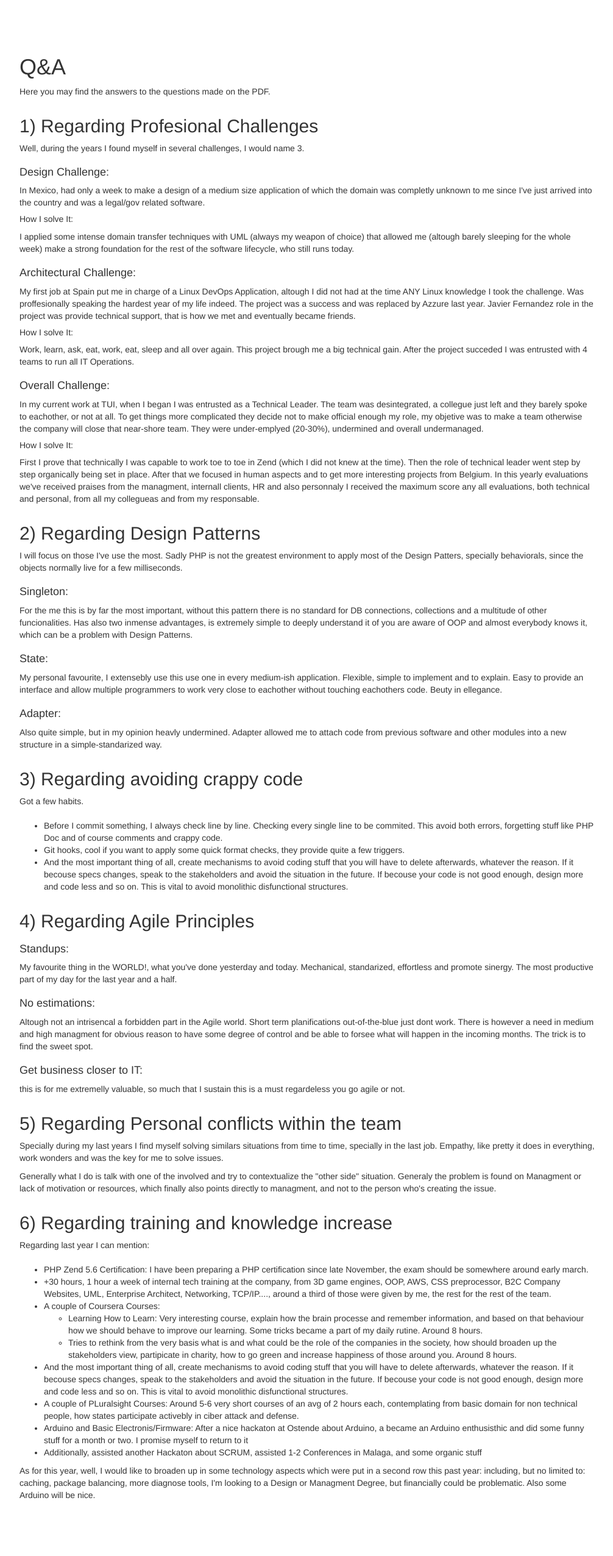
After one commit to jferrero/insided, a Yii app: template views/site/questions.php in a window 1280 px wide. The commit adds this page. Shown: the whole page at 61% size, without its empty margins (38-1044 px from the left). Run offline with PHP 8.4 and a stand-in for Yii, Linux system fonts and the light colour scheme; the template is opened without the code that fills it, so the values that code supplies are empty; some libraries are stand-ins or nearby versions.

Commit message:
some coments, added during launch, also some minor stuff regarding navigation

```diff
--- a/views/layouts/main.php
+++ b/views/layouts/main.php
@@ -37,8 +37,7 @@ AppAsset::register($this);
         'options' => ['class' => 'navbar-nav navbar-right'],
         'items' => [
             ['label' => 'Home', 'url' => ['/site/index']],
-            ['label' => 'About', 'url' => ['/site/about']],
-            ['label' => 'Contact', 'url' => ['/site/contact']],
+            ['label' => 'Q&A', 'url' => ['/site/questions']],/*
             Yii::$app->user->isGuest ? (
                 ['label' => 'Login', 'url' => ['/site/login']]
             ) : (
@@ -50,7 +49,7 @@ AppAsset::register($this);
                 )
                 . Html::endForm()
                 . '</li>'
-            )
+            )*/
         ],
     ]);
     NavBar::end();
--- /dev/null
+++ b/views/site/questions.php
@@ -0,0 +1,161 @@
+<?php
+
+/* @var $this yii\web\View */
+
+use yii\helpers\Html;
+
+$this->title = 'Q&A';
+$this->params['breadcrumbs'][] = $this->title;
+?>
+<div class="site-about">
+    <h1><?= Html::encode($this->title) ?></h1>
+
+    <p>
+        Here you may find the answers to the questions made on the PDF.
+    </p>
+
+
+    <div class="body-content">
+
+        <div class="row">
+            <div class="col-lg-10">
+                <h2>1) Regarding Profesional Challenges</h2>
+
+                <p>Well, during the years I found myself in several challenges, I would name 3.</p>
+
+                <p style="margin: 20px">
+					<h4>Design Challenge:</h4>
+
+					In Mexico, had only a week to make a design of a medium size application of which the domain was completly unknown to me since I've just arrived into the country and was a legal/gov related software.
+
+                    <h5>How I solve It:</h5>
+
+					I applied some intense domain transfer techniques with UML (always my weapon of choice) that allowed me (altough barely sleeping for the whole week) make a strong foundation for the rest of the software lifecycle, who still runs today.
+
+				</p>
+				<p style="margin: 20px">
+					<h4>Architectural Challenge:</h4>
+
+					My first job at Spain put me in charge of a Linux DevOps Application, altough I did not had at the time ANY Linux knowledge I took the challenge. Was proffesionally speaking the hardest year of my life indeed. The project was a success and was replaced by Azzure last year. Javier Fernandez role in the project was provide technical support, that is how we met and eventually became friends.
+
+                    <h5>How I solve It:</h5>
+
+                    Work, learn, ask, eat, work, eat, sleep and all over again. This project brough me a big technical gain. After the project succeded I was entrusted with 4 teams to run all IT Operations.
+
+				</p>
+
+                <p style="margin: 20px">
+                    <h4>Overall Challenge:</h4>
+
+                    In my current work at TUI, when I began I was entrusted as a Technical Leader. The team was desintegrated, a collegue just left and they barely spoke to eachother, or not at all. To get things more complicated they decide not to make official enough my role, my objetive was to make a team otherwise the company will close that near-shore team. They were under-emplyed (20-30%), undermined and overall undermanaged.
+
+                    <h5>How I solve It:</h5>
+
+                    First I prove that technically I was capable to work toe to toe in Zend (which I did not knew at the time). Then the role of technical leader went step by step organically being set in place. After that we focused in human aspects and to get more interesting projects from Belgium. In this yearly evaluations we've received praises from the managment, internall clients, HR and also personnaly I received the maximum score any all evaluations, both technical and personal, from all my collegueas and from my responsable.
+
+                </p>
+            </div>
+            <div class="col-lg-10">
+                <h2>2) Regarding Design Patterns</h2>
+
+                <p>I will focus on those I've use the most. Sadly PHP is not the greatest environment to apply most of the Design Patters, specially behaviorals, since the objects normally live for a few milliseconds.
+</p>
+
+                <p style="margin: 20px">
+                    <h4>Singleton:</h4>
+
+                    For the me this is by far the most important, without this pattern there is no standard for DB connections, collections and a multitude of other funcionalities. Has also two inmense advantages, is extremely simple to deeply understand it of you are aware of OOP and almost everybody knows it, which can be a problem with Design Patterns.
+                </p>
+                <p style="margin: 20px">
+                    <h4>State:</h4>
+
+                    My personal favourite, I extensebly use this use one in every medium-ish application. Flexible, simple to implement and to explain. Easy to provide an interface and allow multiple programmers to work very close to eachother without touching eachothers code. Beuty in ellegance.
+
+                </p>
+
+                <p style="margin: 20px">
+                    <h4>Adapter:</h4>
+
+                    Also quite simple, but in my opinion heavly undermined. Adapter allowed me to attach code from previous software and other modules into a new structure in a simple-standarized way.
+
+                </p>
+            </div>
+
+            <div class="col-lg-10">
+                <h2>3) Regarding avoiding crappy code</h2>
+
+                <p>Got a few habits.</p>
+
+                <p style="margin: 20px">
+
+                    <ul>
+                        <li>Before I commit something, I always check line by line. Checking every single line to be commited. This avoid both errors, forgetting stuff like PHP Doc and of course comments and crappy code.</li>
+                        <li>Git hooks, cool if you want to apply some quick format checks, they provide quite a few triggers.</li>
+                        <li>And the most important thing of all, create mechanisms to avoid coding stuff that you will have to delete afterwards, whatever the reason. If it becouse specs changes, speak to the stakeholders and avoid the situation in the future. If becouse your code is not good enough, design more and code less and so on. This is vital to avoid monolithic disfunctional structures.</li>
+                    </ul>
+                </p>
+
+            </div>
+
+            <div class="col-lg-10">
+                <h2>4) Regarding Agile Principles</h2>
+
+                <p style="margin: 20px">
+                    <h4>Standups:</h4>
+
+                    My favourite thing in the WORLD!, what you've done yesterday and today. Mechanical, standarized, effortless and promote sinergy. The most productive part of my day for the last year and a half.
+                </p>
+                <p style="margin: 20px">
+                    <h4>No estimations:</h4>
+
+                    Altough not an intrisencal a forbidden part in the Agile world. Short term planifications out-of-the-blue just dont work. There is however a need in medium and high managment for obvious reason to have some degree of control and be able to forsee what will happen in the incoming months. The trick is to find the sweet spot.
+
+                </p>
+
+                <p style="margin: 20px">
+                    <h4>Get business closer to IT:</h4>
+
+                    this is for me extremelly valuable, so much that I sustain this is a must regardeless you go agile or not.
+
+                </p>
+
+            </div>
+
+            <div class="col-lg-10">
+                <h2>5) Regarding Personal conflicts within the team</h2>
+
+                <p>Specially during my last years I find myself solving similars situations from time to time, specially in the last job. Empathy, like pretty it does in everything, work wonders and was the key for me to solve issues. </p>
+
+                <p>Generally what I do is talk with one of the involved and try to contextualize the "other side" situation. Generaly the problem is found on Managment or lack of motivation or resources, which finally also points directly to managment, and not to the person who's creating the issue.</p>
+
+            </div>
+
+            <div class="col-lg-10">
+                <h2>6) Regarding training and knowledge increase</h2>
+
+                <p>Regarding last year I can mention:</p>
+
+                <p style="margin: 20px">
+                    <ul>
+                        <li>PHP Zend 5.6 Certification: I have been preparing a PHP certification since late November, the exam should be somewhere around early march.</li>
+                        <li>+30 hours, 1 hour a week of internal tech training at the company, from 3D game engines, OOP, AWS, CSS preprocessor, B2C Company Websites, UML, Enterprise Architect, Networking, TCP/IP...., around a third of those were given by me, the rest for the rest of the team.</li>
+                        <li>A couple of Coursera Courses:
+                            <ul>
+                                <li>Learning How to Learn: Very interesting course, explain how the brain processe and remember information, and based on that behaviour how we should behave to improve our learning. Some tricks became a part of my daily rutine. Around 8 hours.</li>
+                                <li>Tries to rethink from the very basis what is and what could be the role of the companies in the society, how should broaden up the stakeholders view, partipicate in charity, how to go green and increase happiness of those around you. Around 8 hours.</li>
+
+                            </ul>
+                        <li>And the most important thing of all, create mechanisms to avoid coding stuff that you will have to delete afterwards, whatever the reason. If it becouse specs changes, speak to the stakeholders and avoid the situation in the future. If becouse your code is not good enough, design more and code less and so on. This is vital to avoid monolithic disfunctional structures.</li>
+                        <li>A couple of PLuralsight Courses: Around 5-6 very short courses of an avg of 2 hours each, contemplating from basic domain for non technical people, how states participate activebly in ciber attack and defense.</li>
+                        <li>Arduino and Basic Electronis/Firmware: After a nice hackaton at Ostende about Arduino, a became an Arduino enthusisthic and did some funny stuff for a month or two. I promise myself to return to it</li>
+                        <li>Additionally, assisted another Hackaton about SCRUM, assisted 1-2 Conferences in Malaga, and some organic stuff</li>
+                    </ul>
+                </p>
+
+                <p> As for this year, well, I would like to broaden up in some technology aspects which were put in a second row this past year: including, but no limited to: caching, package balancing, more diagnose tools, I'm looking to a Design or Managment Degree, but financially could be problematic. Also some Arduino will be nice.
+
+            </div>
+        </div>
+
+    </div>
+</div>
```
Also changed, not shown: controllers/SiteController.php (+20 -0 lines), views/post/view.php (added, +40 -0 lines), views/site/contact.php (deleted, +0 -68 lines), views/site/index.php (+15 -17 lines), views/site/miss.php (added, +40 -0 lines).
